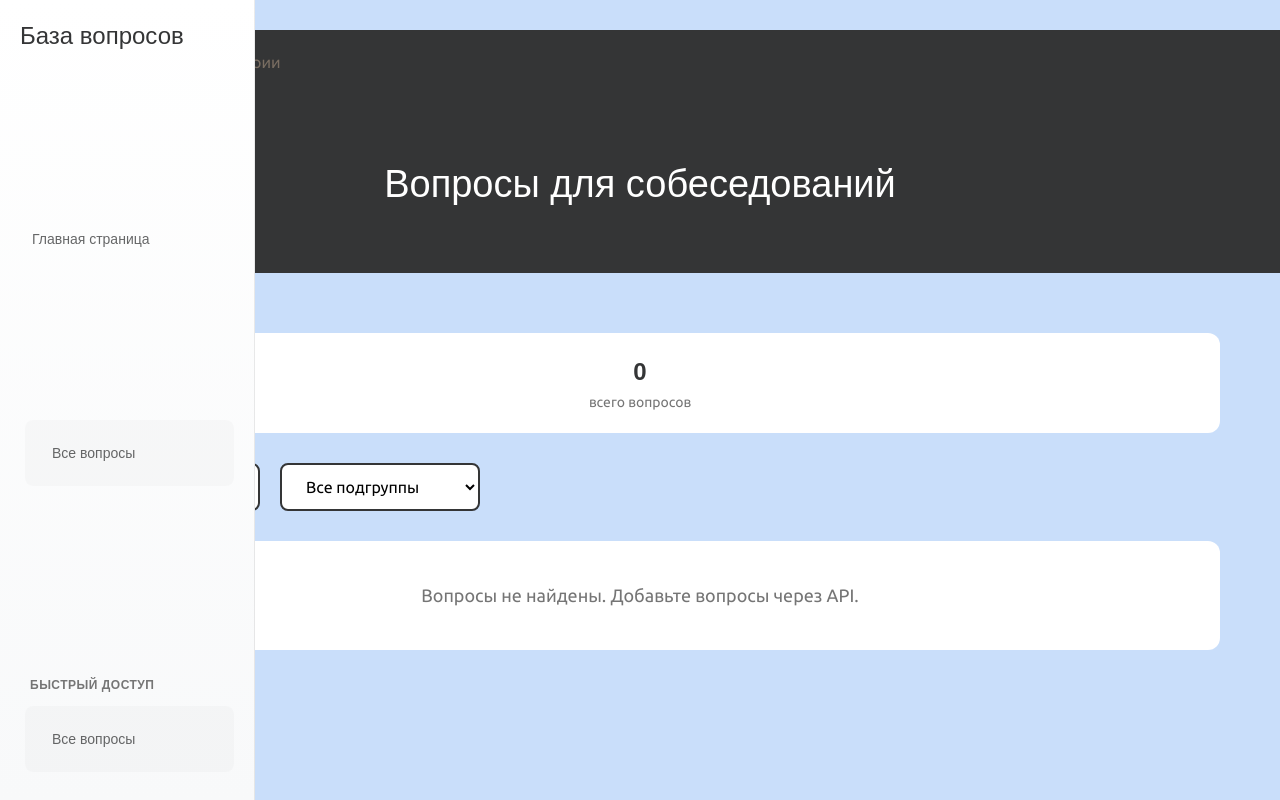
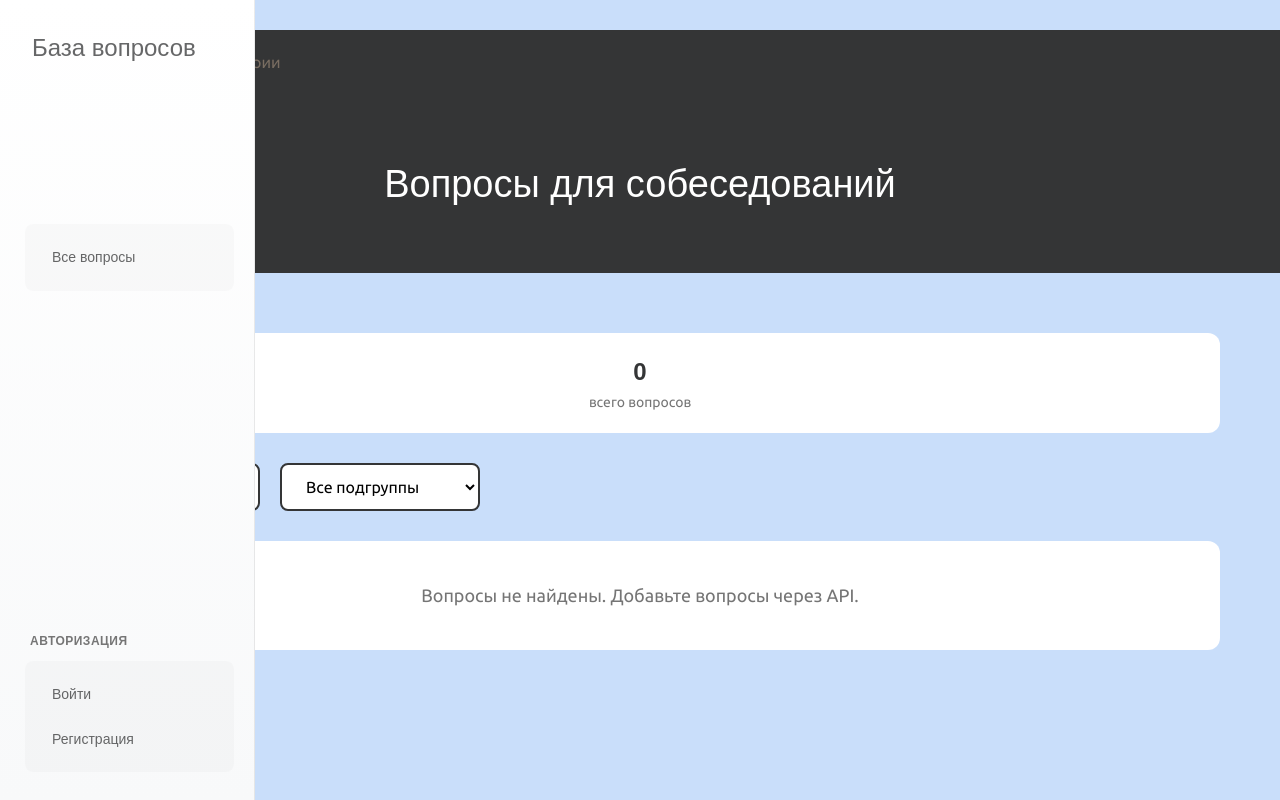
Before and after one commit to nurislam223/support_it, a FastAPI app: template app/templates/question.html in a window 1280 px wide. Run offline with FastAPI, Linux system fonts and the light colour scheme; the template is opened without the code that fills it, so the values that code supplies are empty; parts of the project's set-up code (start-up, migrations or seed data) failed here and were passed over; some web fonts are replaced.

Commit message:
Delete excess texts

```diff
--- a/app/templates/sidebar.html
+++ b/app/templates/sidebar.html
@@ -1,7 +1,6 @@
 <!-- templates/sidebar.html -->
 <div>
-  <h1>База<br>вопросов</h1>
-<a href="/" class="nav-item" tabindex="0">Главная страница</a>
+  <h1 href="/" class="nav-item" tabindex="0">База вопросов</h1>
   <div class="sidebar-section">
     <div class="nav-list">
       <a href="/questions" class="nav-item" tabindex="0">Все вопросы</a>
--- a/app/templates/sidebar_questions.html
+++ b/app/templates/sidebar_questions.html
@@ -1,8 +1,7 @@
 <!-- templates/sidebar_questions.html -->
 <div class="sidebar-header">
-  <h1 class="sidebar-title">База вопросов</h1>
+  <h1 href="/" class="nav-item" tabindex="0">База вопросов</h1>
 </div>
-<a href="/" class="nav-item" tabindex="0">Главная страница</a>
 <div class="sidebar-section">
   <div class="nav-list">
     <a href="/questions" class="nav-item" tabindex="0">Все вопросы</a>
@@ -13,12 +12,24 @@
 </div>
 
 <div class="sidebar-section">
-  <h2 class="section-title">Быстрый доступ</h2>
+  {% if is_admin %}
+  <h2 class="section-title">Управление</h2>
   <div class="nav-list">
-    <a href="/questions" class="nav-item" tabindex="0">Все вопросы</a>
-    {% if is_admin %}
     <a href="/add-question" class="nav-item" tabindex="0">Добавить вопрос</a>
     <a href="/manage-questions" class="nav-item" tabindex="0">Управление вопросами</a>
-    {% endif %}
   </div>
+  {% endif %}
 </div>
+
+<div class="sidebar-section" style="margin-top: 30px;">
+    <h2 class="section-title">Авторизация</h2>
+    <div class="nav-list">
+      {% if current_user %}
+      <a href="/profile" class="nav-item" tabindex="0">Профиль</a>
+      <a href="#" class="nav-item" tabindex="0" id="logoutBtn">Выйти</a>
+      {% else %}
+      <a href="/login" class="nav-item" tabindex="0">Войти</a>
+      <a href="/register" class="nav-item" tabindex="0">Регистрация</a>
+      {% endif %}
+    </div>
+  </div>
```
